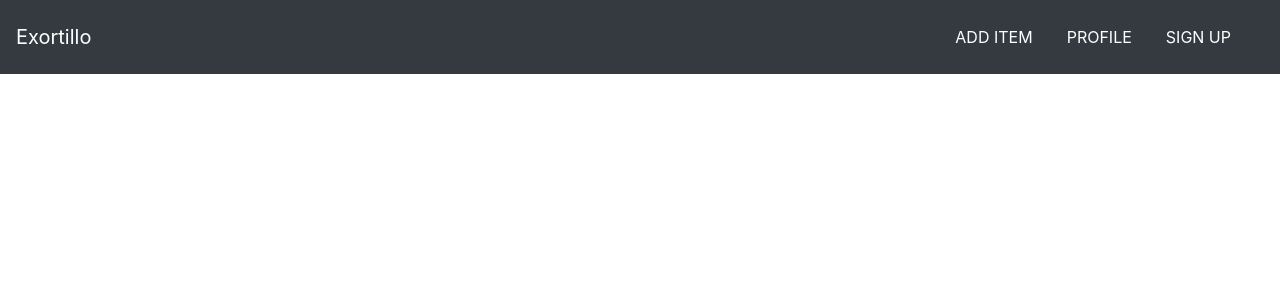
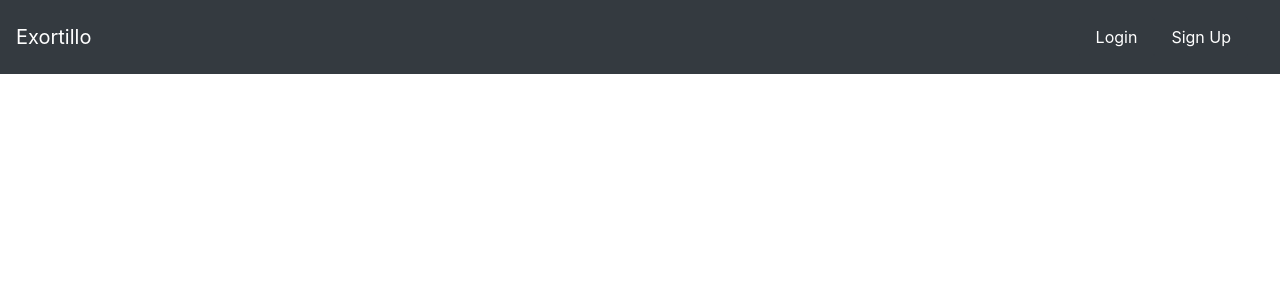
Before and after one commit to pawanchavan3/Django_Pchavan, a Django app: template mysite/food/templates/food/base.html in a window 1280 px wide. Shown: the top 300 px of the page. Run offline with Django 3.2, Linux system fonts and the light colour scheme; the template is opened without the code that fills it, so the values that code supplies are empty.

Commit message:
commit:47

```diff
--- a/mysite/food/templates/food/base.html
+++ b/mysite/food/templates/food/base.html
@@ -16,15 +16,31 @@
             Exortillo
         </a>
         <div class="navbar">
+            {% if user.is_authenticated %}
+
             <a href="{% url 'food:create_item' %}" class="nav-item nav-link btn btn-dark">
-                ADD ITEM
+                Add Item
             </a>
+
             <a href="#" class="nav-item nav-link btn btn-dark">
-                PROFILE
+                Profile
             </a>
+
+            <a href="{% url 'logout' %}" class="nav-item nav-link btn btn-dark">
+                Logout
+            </a>
+
+        {% else %}
+
+            <a href="{% url 'login' %}" class="nav-item nav-link btn btn-dark">
+                Login
+            </a>
+
             <a href="{% url 'register' %}" class="nav-item nav-link btn btn-dark">
-                SIGN UP
+                Sign Up
             </a>
+
+        {% endif %}
 
         </div>
     </nav>
```
